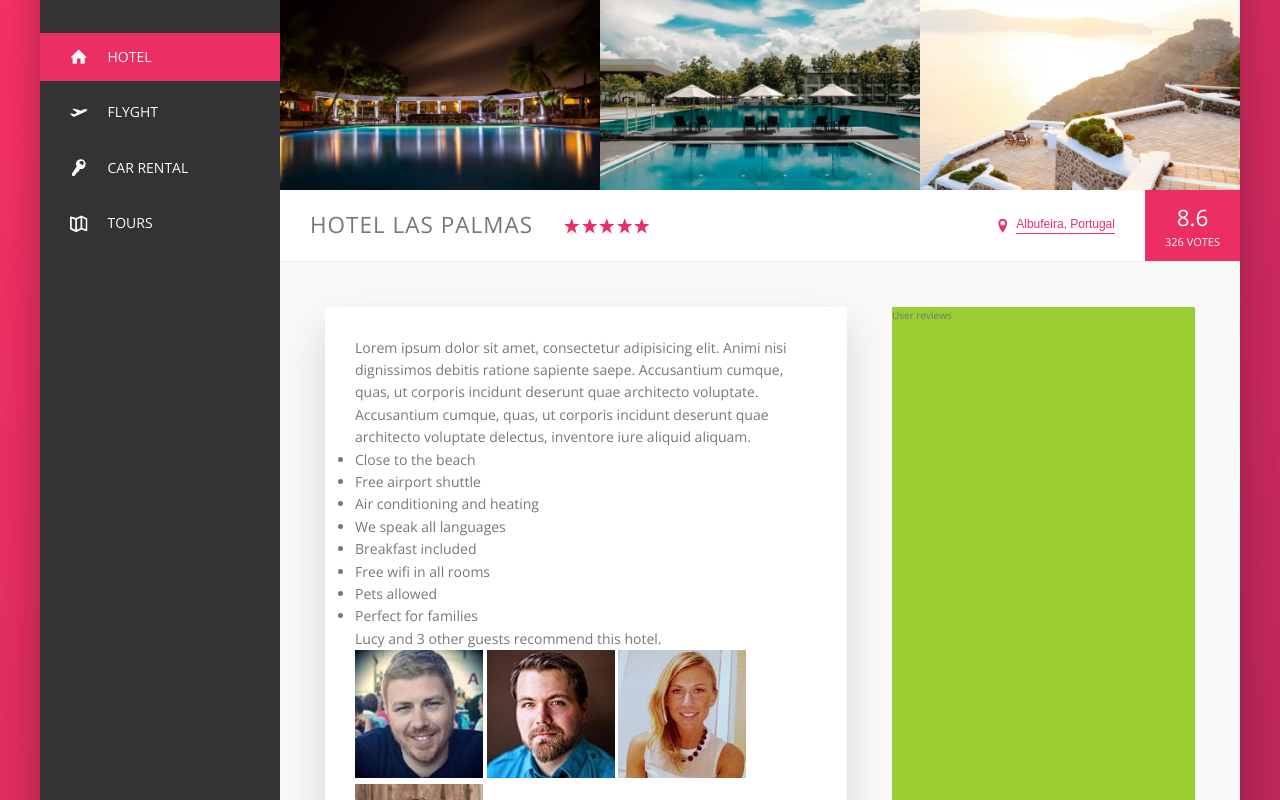
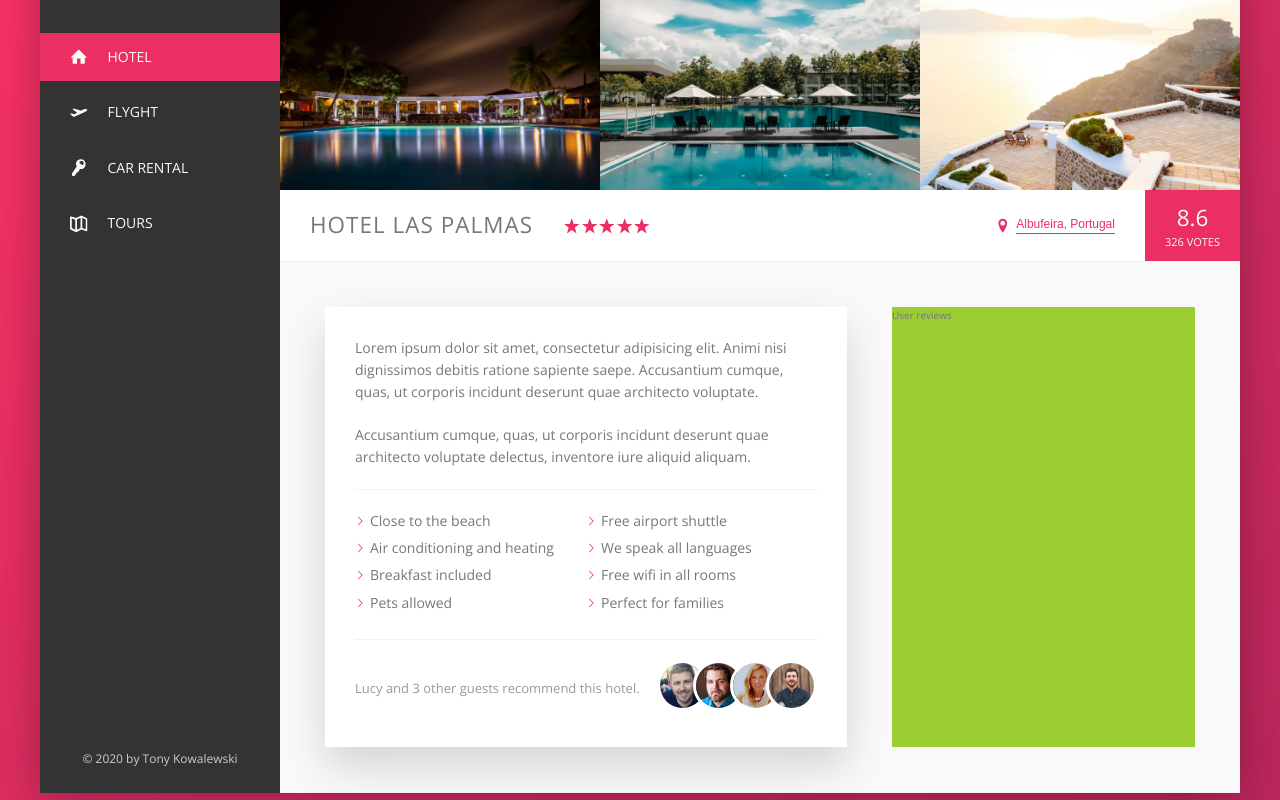
Before and after one commit to t-kowalewski/booking-demo-website, a website: page index.html in a window 1280 px wide. Shown: the part 152-952 px from the top of the page. Drawn offline with nearby package versions, Linux system fonts and the light colour scheme.

Commit message:
style 'details_description' section

```diff
--- a/sass/_components.scss
+++ b/sass/_components.scss
@@ -295,6 +295,79 @@
   }
 }
 
+////////////////////////////////////////////
+// ==== PARAGRAPH ====
+.paragraph:not(:last-of-type) {
+  margin-bottom: 2rem;
+}
+
+////////////////////////////////////////////
+// ==== LIST ====
+.list {
+  list-style: none;
+  margin: 2rem 0;
+  padding: 2rem 0;
+  border-top: var(--line);
+  border-bottom: var(--line);
+
+  display: flex;
+  flex-wrap: wrap;
+
+  &__item {
+    flex: 0 0 50%;
+    margin-bottom: .5rem;
+
+    // SVG icon
+    &::before {
+      content: "";
+      display: inline-block;
+      height: 1rem;
+      width: 1rem;
+      margin-right: .5rem;
+
+      // Older browsers
+      // background-image: url(../img/chevron-thin-right.svg);
+      // background-size: cover;
+
+      // Newer browsers
+      background-color: var(--color-primary);
+      -webkit-mask-image: url(../img/chevron-thin-right.svg);
+      mask-image: url(../img/chevron-thin-right.svg);
+      -webkit-mask-size: cover;
+      mask-size: cover;
+    }
+  }
+}
+
+////////////////////////////////////////////
+// ==== RECOMMENDATION ====
+.recommendation {
+  font-size: 1.3rem;
+  color: var(--grey-dark-3);
+
+  display: flex;
+  align-items: center;
+
+  &__count {
+    margin-right: auto;
+  }
+
+  // &__users {
+
+  // }
+
+  &__photo {
+    box-sizing: content-box;
+    width: 4.5rem;
+    height: 4.5rem;
+    border-radius: 50%;
+    border: 3px solid #fff;
+
+    &:not(:last-child) {
+      margin-right: -1.8rem;
+    }
+  }
+}
 
 ////////////////////////////////////////////
 // ==== ANIMATIONS ====
```
Also changed, not shown: css/style.css.
